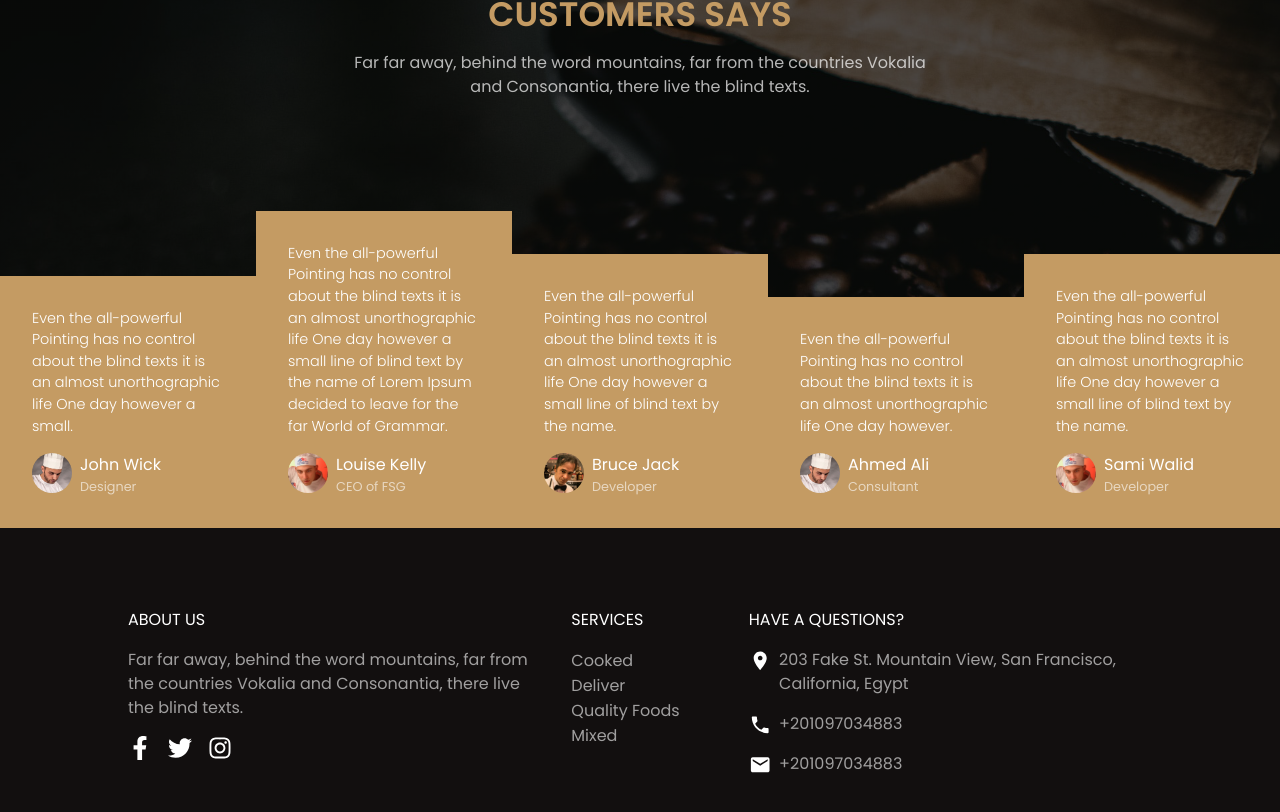
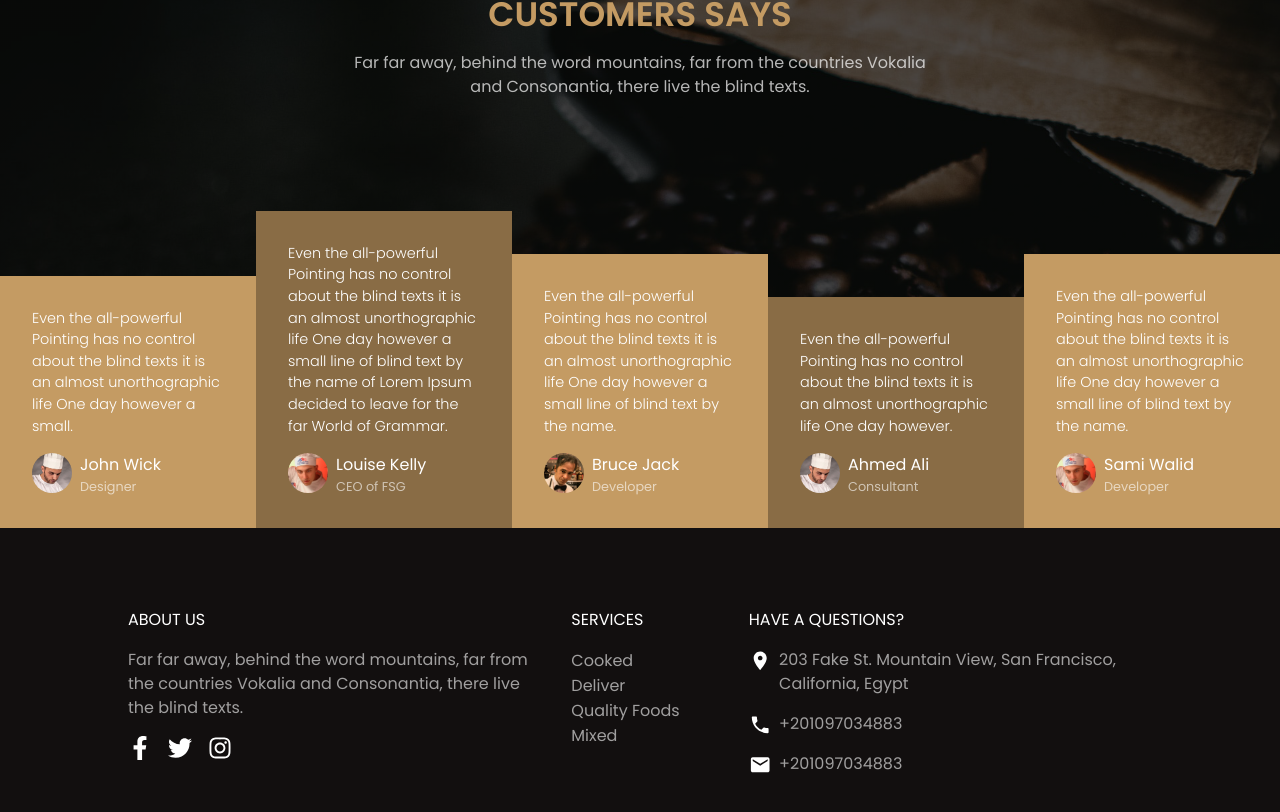
Before and after one commit to alieldamiry/coffee-shop, a React (Create React App) app: page / in a window 1280 px wide. Shown: the part 3781-4593 px from the top of the page. Built offline with nearby package versions, Linux system fonts and the light colour scheme.

Commit message:
conditional style using clx

```diff
--- a/package.json
+++ b/package.json
@@ -8,6 +8,7 @@
     "@testing-library/jest-dom": "^5.11.6",
     "@testing-library/react": "^11.2.2",
     "@testing-library/user-event": "^12.5.0",
+    "clsx": "^1.1.1",
     "react": "^17.0.1",
     "react-dom": "^17.0.1",
     "react-icons": "^4.1.0",
--- a/src/components/Sections/Testimonies/Testimonies.js
+++ b/src/components/Sections/Testimonies/Testimonies.js
@@ -88,6 +88,7 @@ const Testimonies = () => {
 
                 {tesmonies.map(person => <Testimony
                     key={person.id}
+                    id={person.id}
                     authorName={person.name}
                     jobTitle={person.jobTitle}
                     profileImg={person.profileImg}
--- a/src/components/Sections/Testimonies/Testimony.js
+++ b/src/components/Sections/Testimonies/Testimony.js
@@ -1,4 +1,5 @@
-import { makeStyles, Typography } from "@material-ui/core"
+import { Box, makeStyles, Typography } from "@material-ui/core"
+import clsx from 'clsx';
 
 const useStyles = makeStyles((theme) => ({
     testimonyCard: {
@@ -8,8 +9,10 @@ const useStyles = makeStyles((theme) => ({
         lineHeight: 1
     },
     cardbg: {
-        backgroundColor: theme.palette.primary.main,
-        padding: '2rem'
+        backgroundColor: theme.palette.primary.main
+    },
+    darkedbg: {
+        backgroundColor: theme.palette.primary.dark
     },
     text: {
         marginBottom: '1rem',
@@ -34,11 +37,11 @@ const useStyles = makeStyles((theme) => ({
     }
 }));
 
-const Testimony = ({ authorName, jobTitle, profileImg, text }) => {
+const Testimony = ({ id, authorName, jobTitle, profileImg, text }) => {
     const classes = useStyles();
     return (
         <div className={classes.testimonyCard}>
-            <div className={classes.cardbg}>
+            <Box p={4} className={clsx(id % 2 ? classes.cardbg : classes.darkedbg)}>
                 <Typography className={classes.text}>
                     {text}
                 </Typography>
@@ -51,7 +54,7 @@ const Testimony = ({ authorName, jobTitle, profileImg, text }) => {
                         <Typography className={classes.jobTitle}>{jobTitle}</Typography>
                     </div>
                 </div>
-            </div>
+            </Box>
         </div>
     )
 }
```
Also changed, not shown: 1 other file (tests, documents, lock files or other folders).
